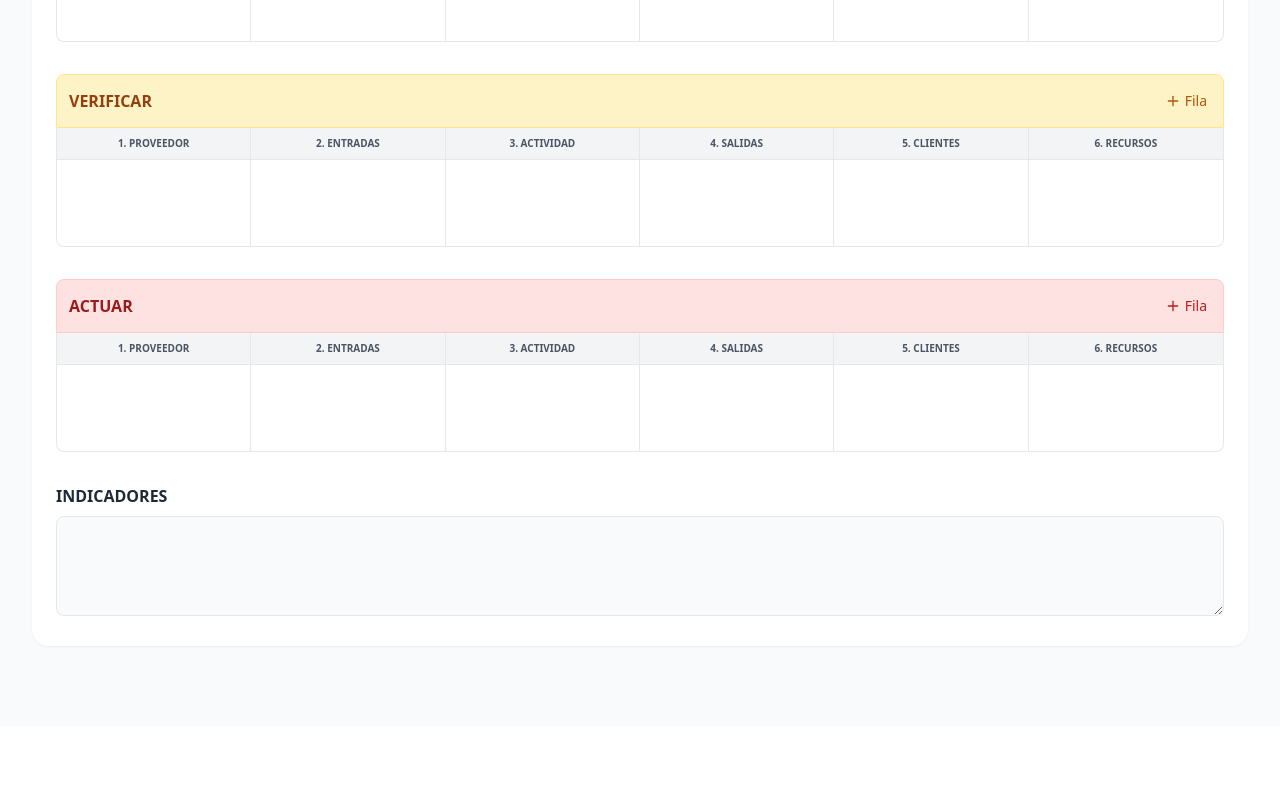
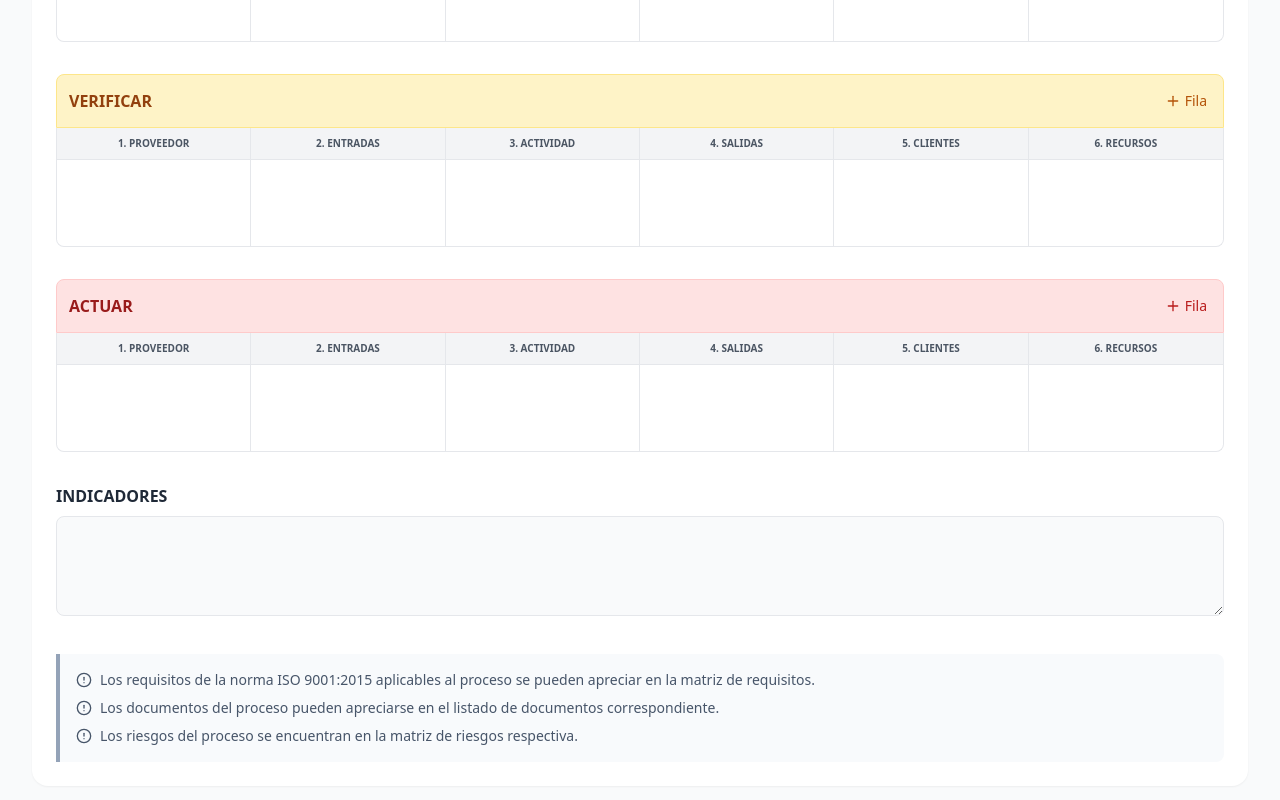
Before and after one commit to rmoscaralberto-arch/plantilla-iso-9001, a React (Vite) app: page / in a window 1280 px wide. Shown: the part 1227-2027 px from the top of the page. Before the commit the page ends 1953 px from the top, so only its background shows below. Built offline with nearby package versions, Linux system fonts and the light colour scheme.

Commit message:
Update App.jsx

```diff
--- a/src/App.jsx
+++ b/src/App.jsx
@@ -96,7 +96,7 @@ export default function App() {
 
     const popup = window.open('', '_blank');
     if (!popup) {
-      alert("⚠️ Tu navegador bloqueó la ventana de impresión. Por favor, permite las ventanas emergentes.");
+      alert(" Tu navegador bloqueó la ventana de impresión. Por favor, permite las ventanas emergentes.");
       setPrintMode('normal');
       return;
     }
@@ -222,7 +222,7 @@ export default function App() {
   const removeCharRow = (pId, phase, rowId) => {
     setProcessDetails(prev => {
       const proc = prev[pId];
-      return { ...prev, [pId]: { ...proc, characterization: { ...proc.characterization, [phase]: proc.characterization[phase].filter(r => r.id !== rowId) } } };
+      return { ...prev, [pId]: { ...proc, characterization: { ...proc.characterization, [phase]: currentProc.characterization[phase].filter(r => r.id !== rowId) } } };
     });
   };
 
@@ -234,6 +234,12 @@ export default function App() {
     }
     return '';
   };
+
+  const getAllProcessesInOrder = () => [
+    ...processes.strategic,
+    ...processes.mission,
+    ...processes.support
+  ];
 
   // --- RENDERIZADORES DE PANTALLA ---
   const renderScreenProcessBlock = ({ title, category, icon: Icon, colorClass, highlightClass }) => (
@@ -298,7 +304,26 @@ export default function App() {
         </div>
         {renderPhase('plan','Planear','blue')} {renderPhase('do','Hacer','emerald')}
         {renderPhase('check','Verificar','amber')} {renderPhase('act','Actuar','red')}
-        <div className="mt-6"><h4 className="font-bold uppercase mb-2">Indicadores</h4><textarea className="w-full p-4 text-sm bg-gray-50 border rounded-lg min-h-[100px]" value={details.indicators} onChange={(e) => handleDetailChange(pId, 'indicators', e.target.value)} /></div>
+        <div className="mt-6">
+          <h4 className="font-bold uppercase mb-2">Indicadores</h4>
+          <textarea className="w-full p-4 text-sm bg-gray-50 border rounded-lg min-h-[100px]" value={details.indicators} onChange={(e) => handleDetailChange(pId, 'indicators', e.target.value)} />
+        </div>
+
+        {/* NOTAS FINALES AJUSTADAS */}
+        <div className="mt-8 p-4 bg-slate-50 border-l-4 border-slate-400 text-sm text-slate-600 rounded-r-lg space-y-2">
+          <p className="flex items-start gap-2">
+            <AlertCircle size={16} className="shrink-0 mt-0.5" />
+            Los requisitos de la norma ISO 9001:2015 aplicables al proceso se pueden apreciar en la matriz de requisitos.
+          </p>
+          <p className="flex items-start gap-2">
+            <AlertCircle size={16} className="shrink-0 mt-0.5" />
+            Los documentos del proceso pueden apreciarse en el listado de documentos correspondiente.
+          </p>
+          <p className="flex items-start gap-2">
+            <AlertCircle size={16} className="shrink-0 mt-0.5" />
+            Los riesgos del proceso se encuentran en la matriz de riesgos respectiva.
+          </p>
+        </div>
       </section>
     );
   };
@@ -359,7 +384,16 @@ export default function App() {
           ))}
         </div>
       ))}
-      <div className="mt-4 border p-3 rounded-lg bg-gray-50 avoid-break"><h4 className="font-bold uppercase mb-1 text-xs">Indicadores</h4><div className="text-sm">{details.indicators || '-'}</div></div>
+      <div className="mt-4 border p-3 rounded-lg bg-gray-50 avoid-break">
+        <h4 className="font-bold uppercase mb-1 text-xs">Indicadores</h4><div className="text-sm">{details.indicators || '-'}</div>
+      </div>
+
+      {/* NOTAS FINALES PARA PDF */}
+      <div className="mt-6 p-3 bg-slate-50 border-l-4 border-slate-400 text-[10px] text-slate-600 rounded-r-lg space-y-1 avoid-break">
+        <p>• Los requisitos de la norma ISO 9001:2015 aplicables al proceso se pueden apreciar en la matriz de requisitos.</p>
+        <p>• Los documentos del proceso pueden apreciarse en el listado de documentos correspondiente.</p>
+        <p>• Los riesgos del proceso se encuentran en la matriz de riesgos respectiva.</p>
+      </div>
     </div>
   );
 
@@ -443,4 +477,9 @@ export default function App() {
       </div>
     </div>
   );
+
+  function executePrint(mode) {
+    setShowPrintModal(false);
+    setPrintMode(mode);
+  }
 }
```
